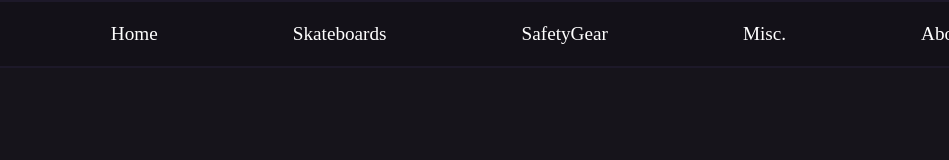
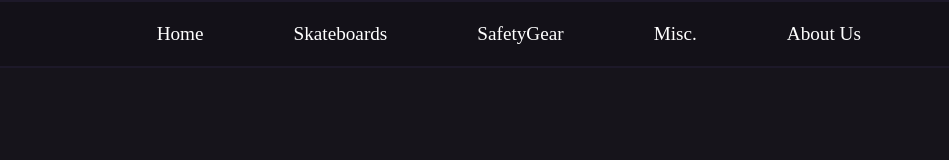
Before and after one commit to BentlyM/WebProject, a plain HTML site: page starting/index.html in a window 1280 px wide. Shown: the full height of the page, 331-1280 px from the left. Drawn offline with Linux system fonts and the light colour scheme.

Commit message:
that is better lol

```diff
--- a/starting/styles.css
+++ b/starting/styles.css
@@ -43,10 +43,8 @@ body {
 }
 
 .nav-redirect {
-  position: relative;
-  left: 5%;
   display: flex;
-  justify-content: space-between;
+  justify-content: space-evenly;
   width: 100%;
   font-size: 1.2rem;
   list-style-type: none;
@@ -58,8 +56,8 @@ body {
 
 /* Mobile Devices */
 
-@media only screen and (max-width: 320px){
-  .title, #slogan{
+@media only screen and (max-width: 425px){
+  .title, #slogan, .nav-links{
     display: none;
   }
 
```
